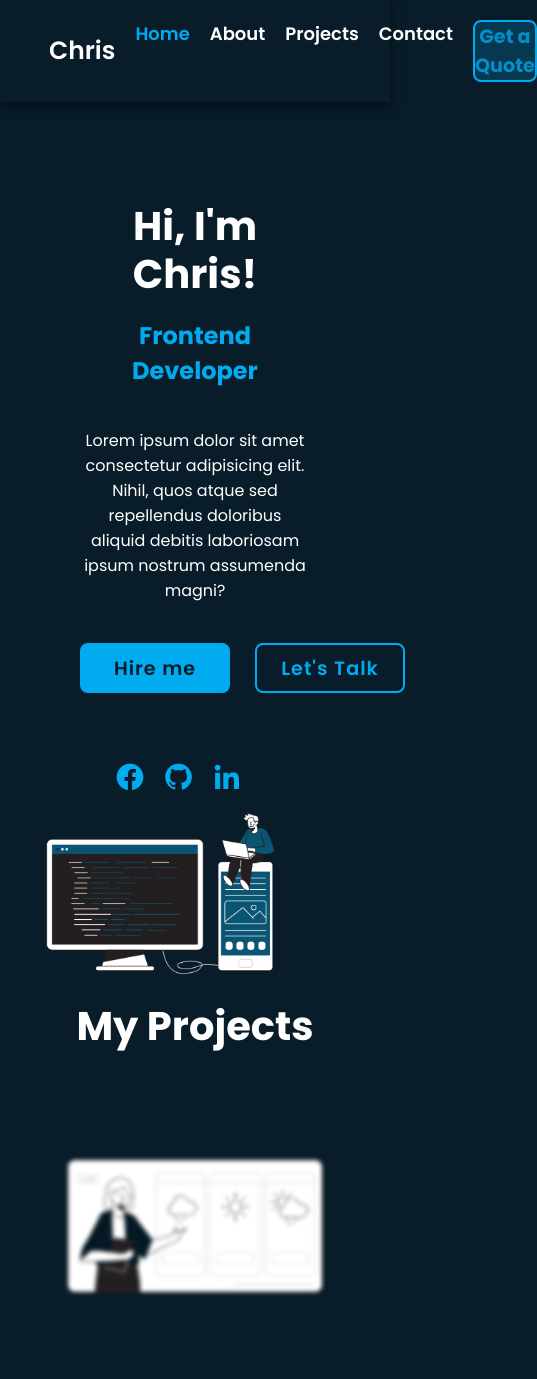
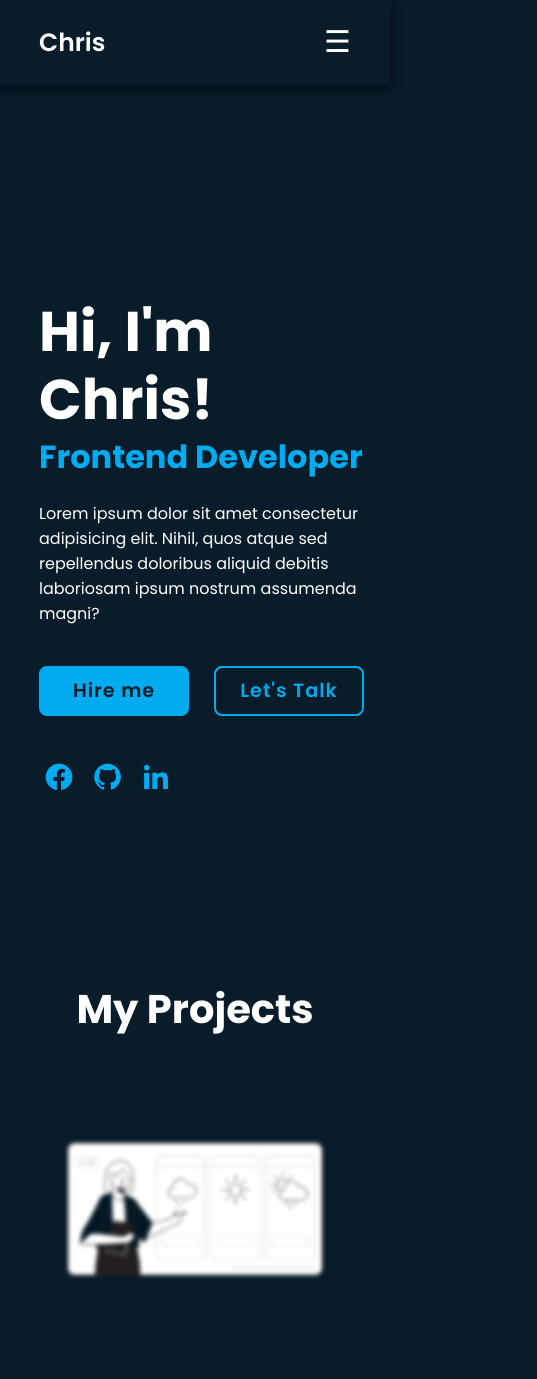
Before and after one commit to chrispasx/Portfolio, a website: page index.html in a window 390 px wide. Shown: the top 1379 px of the page, 537 px wide, since content can reach past the window. Drawn offline with nearby package versions, Linux system fonts and the light colour scheme; some packages are replaced by stand-ins of ours; a script that the page names is missing.

Commit message:
responsive for mobile phones

```diff
--- a/index.html
+++ b/index.html
@@ -13,12 +13,15 @@
     <!-- NAVBAR -->
     <ul class="header">
         <a href="#" class="logo">Chris</a>
-        <div class="menu">
+        <div class="menu" id="menu">
             <li><a href="#home" class="active">Home</a></li>
             <li><a href="#">About</a></li>
             <li><a href="#">Projects</a></li>
             <li><a href="#contact">Contact</a></li>
             <li> <button class="quote" id="quoteButton">Get a Quote</button></li>
+        </div>
+        <div class="hamburger" id="hamburger">
+            ☰
         </div>
     </ul>
 
--- a/script.js
+++ b/script.js
@@ -25,3 +25,11 @@ async function getQuote() {
 }
 
 document.getElementById('quoteButton').addEventListener('click', getQuote);
+
+
+//ΕΜΦΑΝΙΣΗ ΜΕΝΟΥ ΣΕ ΚΙΝΗΤΑ
+
+document.getElementById("hamburger").addEventListener("click", function() {
+    const menu = document.getElementById("menu");
+    menu.classList.toggle("active");
+});
--- a/style.css
+++ b/style.css
@@ -56,7 +56,6 @@ body {
 }
 
 .logo {
-    position: relative;
     font-size: 25px;
     text-decoration: none;
     font-weight: 600;
@@ -82,8 +81,6 @@ body {
     gap: 20px;
     font-size: 18px;
     font-weight: 600;
-    animation: menuAnimation 1s ease forwards;
-    animation-delay: 0;
 }
 
 
@@ -96,6 +93,12 @@ body {
 .menu a:hover {
     animation: pulse 2s infinite;
     border-radius: 5px;
+}
+
+.hamburger {
+    display: none;
+    font-size: 30px;
+    cursor: pointer;
 }
 
 /* MAIN SECTION STYLES */
@@ -498,12 +501,6 @@ li .quote:hover {
 }
 
 
-
-
-
-
-
-
 @keyframes menuAnimation {
     0% {
         opacity: 0;
@@ -528,61 +525,45 @@ li .quote:hover {
 }
 
 
+@media (max-width: 768px) {
+    .menu {
+        display: none;
+        flex-direction: column;
+        position: absolute;
+        top: 60px;
+        right: 10%;
+        background-color: var(--background-color);
+        width: 200px;
+        border-radius: 8px;
+        box-shadow: 0 4px 8px rgba(0, 0, 0, 0.5);
+        padding: 10px;
+        opacity: 0;
+        transform: translateY(-20px);
+        transition: all 0.3s ease-in-out;
+    }
+
+    .menu.active {
+        display: flex;
+        opacity: 1;
+        transform: translateY(0);
+    }
+
+    .hamburger {
+        display: block;
+    }
+}
+/* ΓΙΑ ΟΘΟΝΕΣ ΚΙΝΗΤΩΝ */
 
 @media (max-width: 768px) {
-
-    .logo {
-        padding: 10px;
+    body {
+      font-size: 16px;
     }
 
-    .home {
-        flex-direction: column;
-        /* Κάθετο layout */
-        align-items: center;
-        /* Κεντρική ευθυγράμμιση */
-        padding: 20px;
-        /* Προσθήκη padding για χώρο */
+    .navbar {
+      flex-direction: column;
     }
 
-    .home-content {
-        text-align: center;
-        /* Κεντρική ευθυγράμμιση του κειμένου */
-        width: 100%;
-        /* Πλήρες πλάτος για την περιοχή περιεχομένου */
-        padding: 60px;
+    .projects {
+      grid-template-columns: 1fr;
     }
-
-    .home-image {
-        margin-top: 20px;
-        /* Προσθέτει διάστημα πάνω από την εικόνα */
-        width: 100%;
-        /* Πλήρες πλάτος για την εικόνα */
-    }
-
-    .home-image img {
-        max-width: 80%;
-        /* Περιορίζει το μέγεθος της εικόνας */
-        height: auto;
-        /* Διατήρηση αναλογιών */
-        margin-top: -20px;
-    }
-
-    .home-content h1 {
-        font-size: 2.5rem;
-        /* Μικρότερο μέγεθος γραμματοσειράς */
-        margin-bottom: 0px;
-        /* Διάστημα κάτω από το h1 */
-        padding: 20px;
-    }
-
-    .home-content h3 {
-        font-size: 1.5rem;
-        /* Μικρότερο μέγεθος γραμματοσειράς */
-        margin-bottom: 40px;
-        /* Διάστημα κάτω από το h3 */
-    }
-
-    .social {
-        margin-top: 100px;
-    }
-}
+  }
```
